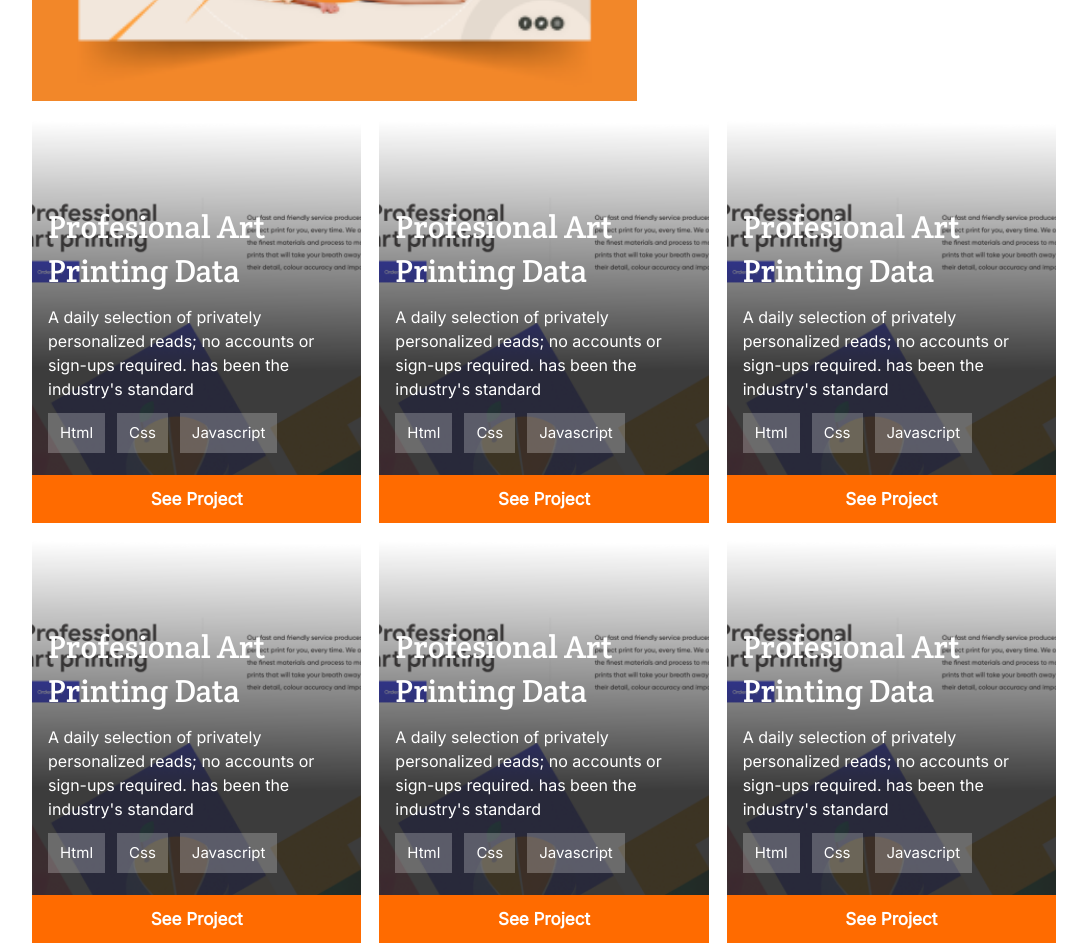
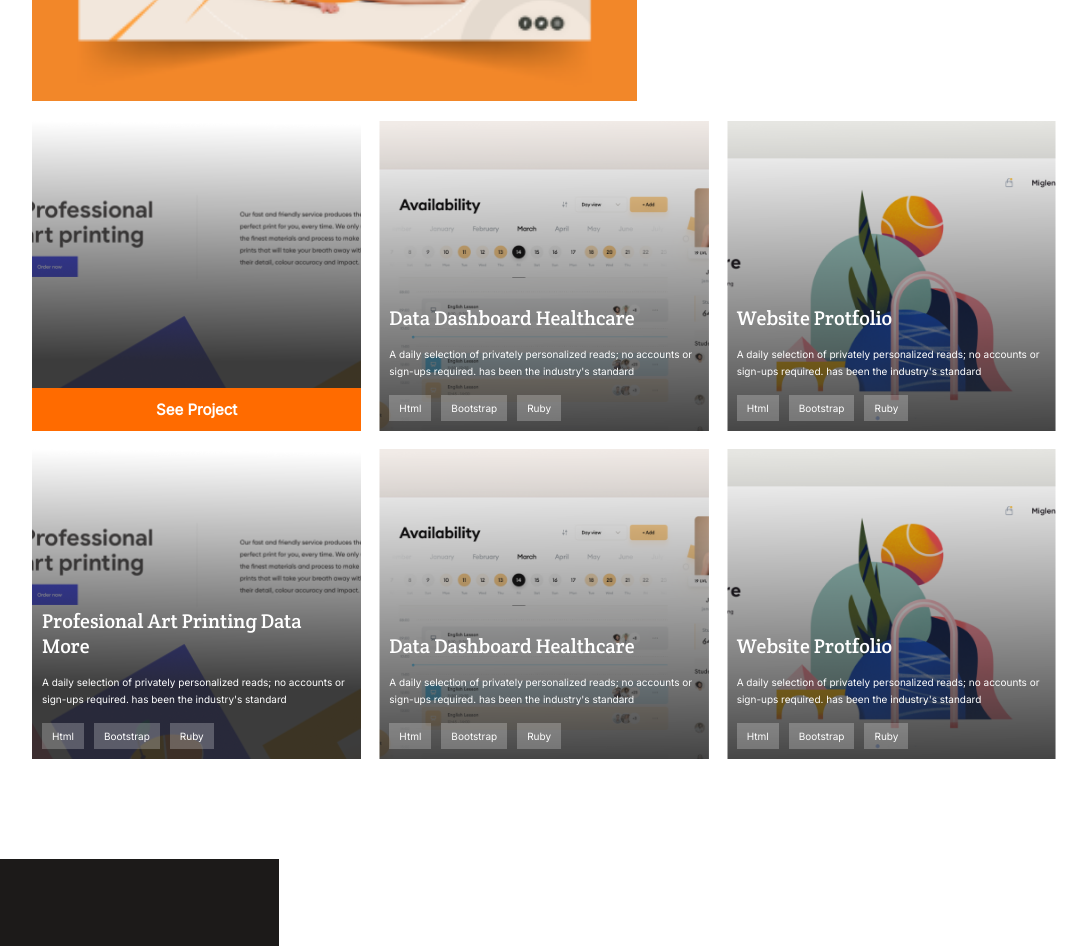
Before and after one commit to dgcuenca/Portfolio, a website: page index.html in a window 1280 px wide. Shown: the part 1200-2146 px from the top of the page, without its empty margins (96-1183 px from the left). Drawn offline with Linux system fonts and the light colour scheme.

Commit message:
Add cards in WorkSection

```diff
--- a/index.html
+++ b/index.html
@@ -177,6 +177,72 @@
 						<button type="button">See Project</button>
 					</footer>
 				</div>
+				<div class="desktopCard once">
+					<div class="contentOnce"></div>
+					<footer class="footerOnce">
+						<button type="button">See Project</button>
+					</footer>
+				</div>
+				<div class="desktopCard doce">
+					<section class="contentDoce">
+						<h1>Data Dashboard Healthcare</h1>
+						<p>A daily selection of privately personalized reads; no accounts or sign-ups required. has been the
+							industry's standard</p>
+						<ul>
+							<li>Html</li>
+							<li>Bootstrap</li>
+							<li>Ruby</li>
+						</ul>
+					</section>
+				</div>
+				<div class="desktopCard trece">
+					<section class="contentDoce">
+						<h1>Website Protfolio </h1>
+						<p>A daily selection of privately personalized reads; no accounts or sign-ups required. has been the
+							industry's standard</p>
+						<ul>
+							<li>Html</li>
+							<li>Bootstrap</li>
+							<li>Ruby</li>
+						</ul>
+					</section>
+				</div>
+				<div class="desktopCard once">
+					<section class="contentDoce">
+						<h1>Profesional Art Printing Data More </h1>
+						<p>A daily selection of privately personalized reads; no accounts or sign-ups required. has been the
+							industry's standard</p>
+						<ul>
+							<li>Html</li>
+							<li>Bootstrap</li>
+							<li>Ruby</li>
+						</ul>
+					</section>
+				</div>
+				<div class="desktopCard doce">
+					<section class="contentDoce">
+						<h1>Data Dashboard Healthcare</h1>
+						<p>A daily selection of privately personalized reads; no accounts or sign-ups required. has been the
+							industry's standard</p>
+						<ul>
+							<li>Html</li>
+							<li>Bootstrap</li>
+							<li>Ruby</li>
+						</ul>
+					</section>
+				</div>
+				<div class="desktopCard trece">
+					<section class="contentDoce">
+						<h1>Website Protfolio </h1>
+						<p>A daily selection of privately personalized reads; no accounts or sign-ups required. has been the
+							industry's standard</p>
+						<ul>
+							<li>Html</li>
+							<li>Bootstrap</li>
+							<li>Ruby</li>
+						</ul>
+					</section>
+				</div>
 			</div>
 		</div>
 		<div class="aboutSection">
--- a/styles/desktop.css
+++ b/styles/desktop.css
@@ -7,6 +7,7 @@
     flex-direction: column;
     background-image: none;
   }
+
   .headerFirstSection {
     flex: 1;
   }
@@ -27,7 +28,7 @@
   .background {
     background-image: url(../backgrounds/Desktop/firstSection.png);
     background-repeat: no-repeat;
-    background-size:contain;
+    background-size: contain;
     background-position: right 0% bottom 0%;
   }
 
@@ -110,7 +111,7 @@
     display: flex;
     flex-direction: column;
     width: 80%;
-    margin:auto;
+    margin: auto;
     gap: 2rem;
     margin-bottom: 10rem;
   }
@@ -195,5 +196,88 @@
     gap: 1.8em;
   }
 
+  .cards {
+    display: none;
+  }
+
+  .desktopCard {
+    display: flex;
+    flex-direction: column;
+    justify-content: end;
+    height: 31rem;
+    padding: 1rem;
+  }
+
+  .desktopCard.once {
+    background-image: url(../backgrounds/Placeholder.png);
+    background-size: cover;
+  }
+
+  .contentOnce {
+    flex: 1;
+  }
+
+  .footerOnce {
+    display: flex;
+  }
+
+  .footerOnce button {
+    flex: 1;
+    font-family: 'Inter', sans-serif;
+    font-style: normal;
+    font-weight: 700;
+    background-color: #ff6b00;
+    border: 0;
+    color: #fff;
+    padding: 1.2rem;
+    font-size: 1.5rem;
+    margin: -1rem;
+  }
+
+  .desktopCard.doce {
+    background-image: url(../backgrounds/Desktop/Placeholder12.png);
+    background-size: cover;
+  }
+
+  .contentDoce h1 {
+    font-family: 'Crete Round', sans-serif;
+    font-style: normal;
+    font-weight: 400;
+    color: #fff;
+    font-size: 2rem;
+    line-height: 2.5rem;
+  }
+
+  .contentDoce p {
+    font-family: 'Inter', sans-serif;
+    font-style: normal;
+    font-weight: 400;
+    font-size: 1rem;
+    line-height: 1.7rem;
+    margin-top: 1.5rem;
+    margin-bottom: 1.5rem;
+    color: #fff;
+  }
+
+  .contentDoce ul {
+    display: flex;
+    gap: 1rem;
+  }
+
+  .contentDoce li {
+    background-color: rgba(255, 255, 255, 0.24);
+    font-family: 'Inter', sans-serif;
+    font-style: normal;
+    font-weight: 500;
+    font-size: 1rem;
+    color: #fff;
+    padding: 0.8rem 1rem;
+  }
+
+  .desktopCard.trece {
+    background-image: url(../backgrounds/Desktop/Placeholder13.png);
+    background-size: cover;
+  }
+
 
 }
--- a/styles/middleStyles.css
+++ b/styles/middleStyles.css
@@ -327,3 +327,7 @@
 .last {
   margin-bottom: 131px;
 }
+
+.desktopCard  {
+  display: none;
+}
```
Also changed, not shown: backgrounds/Desktop/Placeholder12.png (added), backgrounds/Desktop/Placeholder13.png (added).
